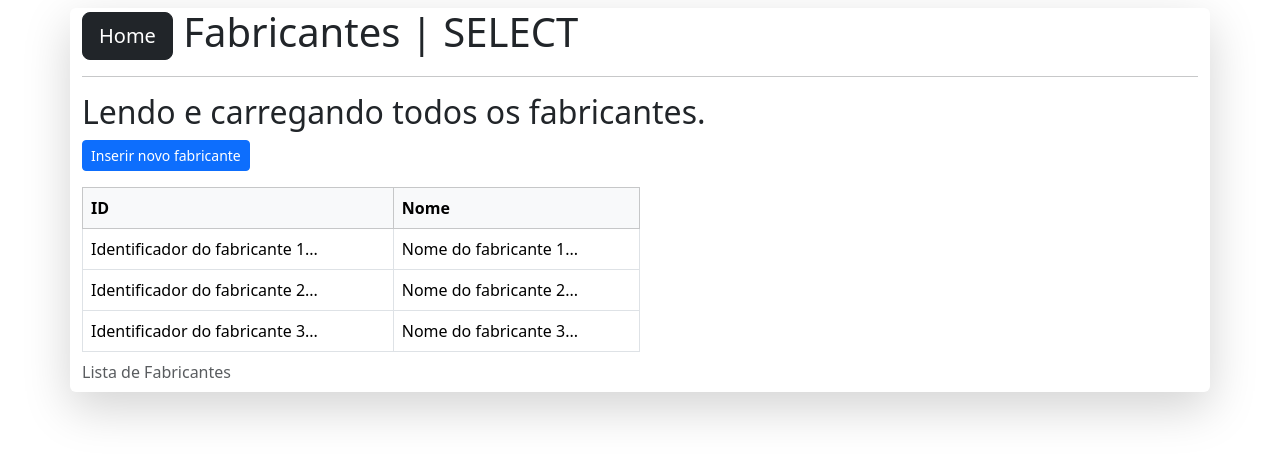
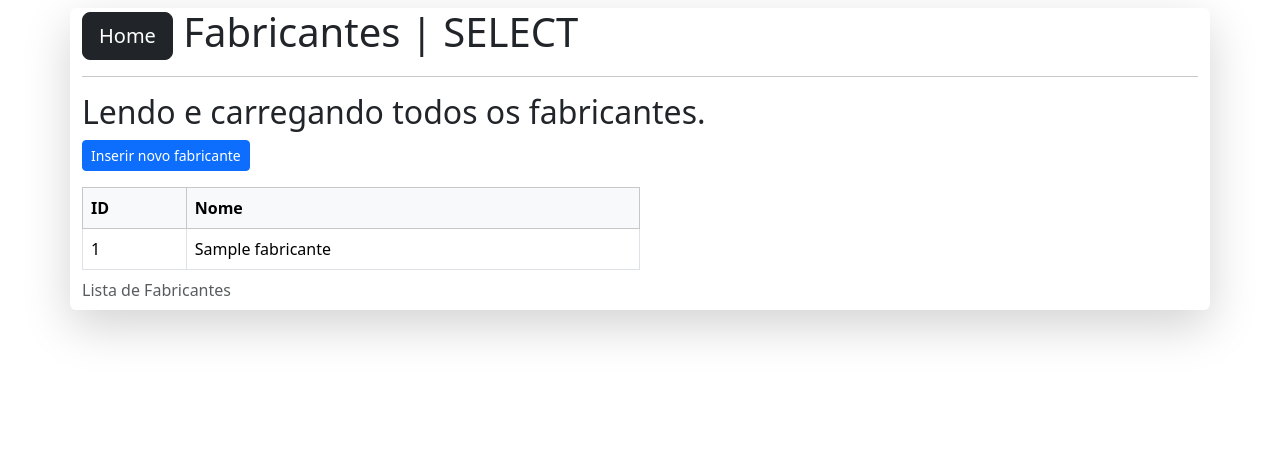
Before and after one commit to Heloiss0804/exemplo-crud-php-heloisa, a PHP site: page /fabricantes/visualizar.php in a window 1280 px wide. Shown: the top 460 px of the page. Run offline with PHP 8.4, Linux system fonts and the light colour scheme; tables that the repository leaves empty or names only in its code hold one stand-in row (values such as "Sample post").

Commit message:
arruma a tabela fabricantes

```diff
--- a/fabricantes/visualizar.php
+++ b/fabricantes/visualizar.php
@@ -35,18 +35,14 @@ $listaDeFabricantes = listarFabricantes($conexao);
                 </tr>
             </thead>
             <tbody>
+
+<?php
+ foreach($listaDeFabricantes as $fabricante) {  ?>
                 <tr>
-                    <td> Identificador do fabricante 1... </td>
-                    <td> Nome do fabricante 1... </td>
+                    <td><?= $fabricante["id"] ?></td>
+                    <td><?= $fabricante["nome"]?> </td>
                 </tr>
-                <tr>
-                    <td> Identificador do fabricante 2... </td>
-                    <td> Nome do fabricante 2... </td>
-                </tr>
-                <tr>
-                    <td> Identificador do fabricante 3... </td>
-                    <td> Nome do fabricante 3... </td>
-                </tr>
+                <?php } ?>
             </tbody>
         </table>
     </div>
```
